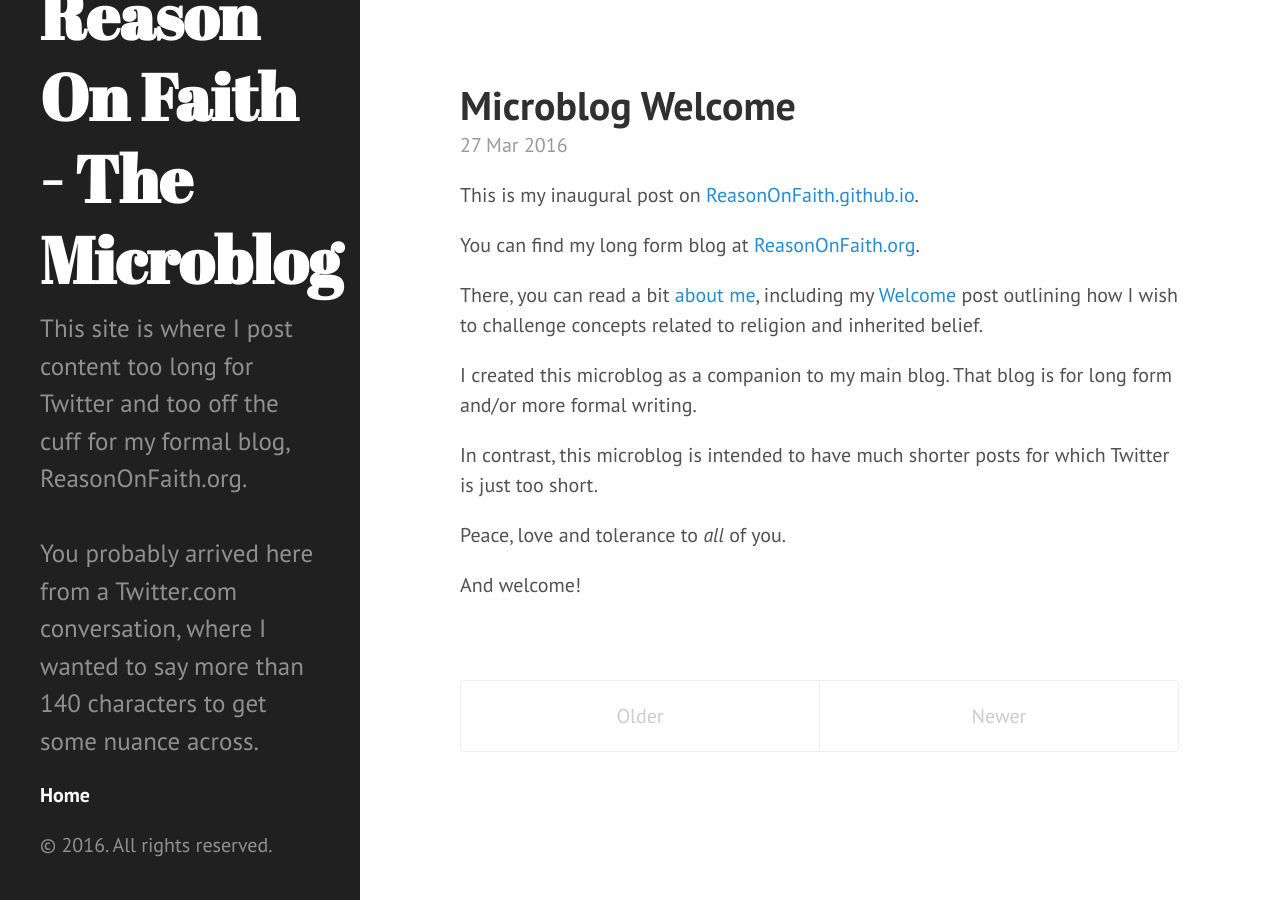
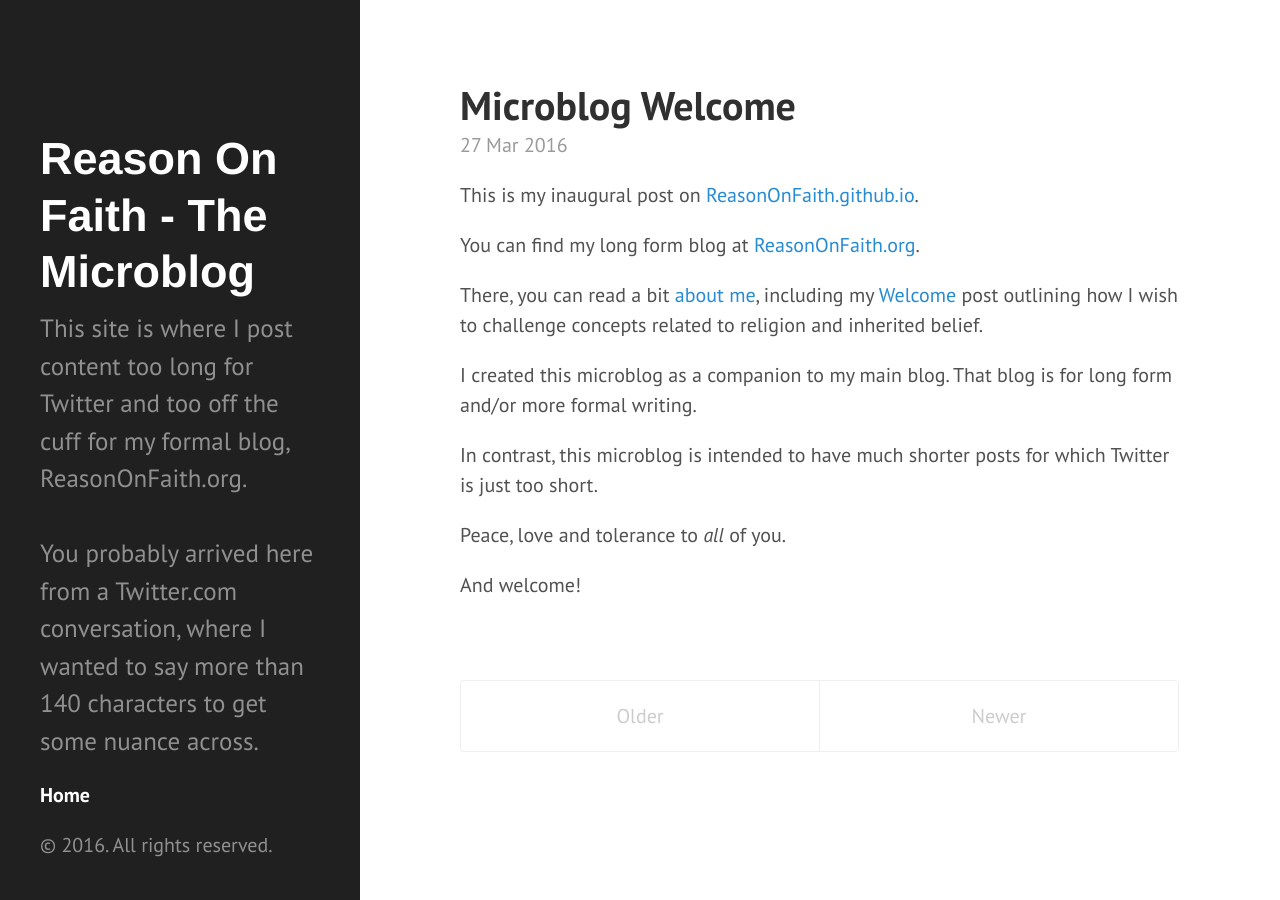
Before and after one commit to ReasonOnFaith/ReasonOnFaith.github.io, a Jekyll site: the page built from index.html, in a window 1280 px wide. Built offline with Jekyll 4.4.1, drawn with Linux system fonts in a browser that asks for light colours; the list of posts is cut into pages by our own code.

Commit message:
Adjust .sidebar-about h1
This is to make the title less artsy

```diff
--- a/public/css/hyde.css
+++ b/public/css/hyde.css
@@ -79,8 +79,8 @@ html {
 .sidebar-about h1 {
   color: #fff;
   margin-top: 0;
-  font-family: "Abril Fatface", serif;
-  font-size: 3.25rem;
+  font-family: "Helvetica", serif;
+  font-size: 2.25rem;
 }
 
 /* Sidebar nav */
```
